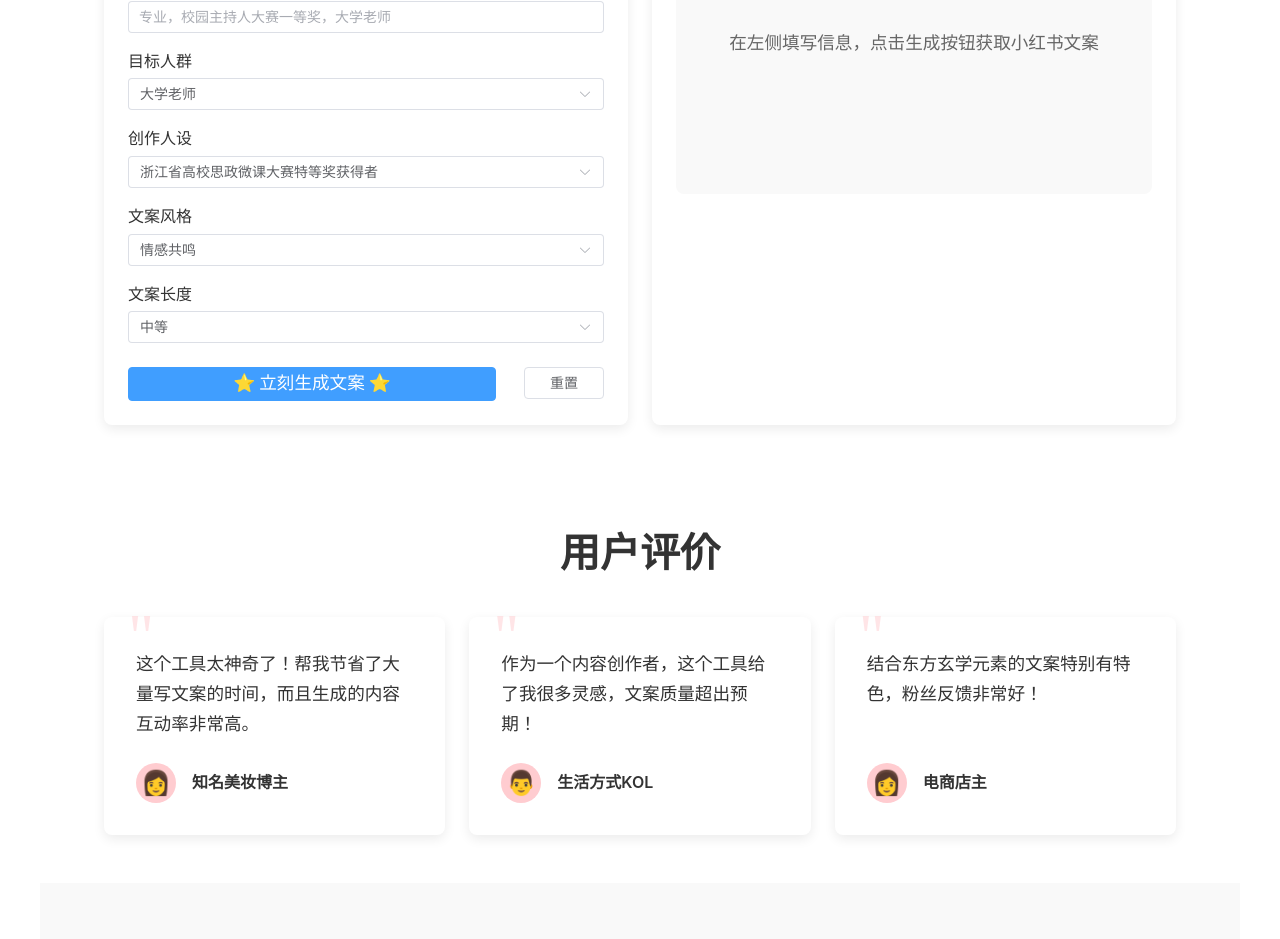
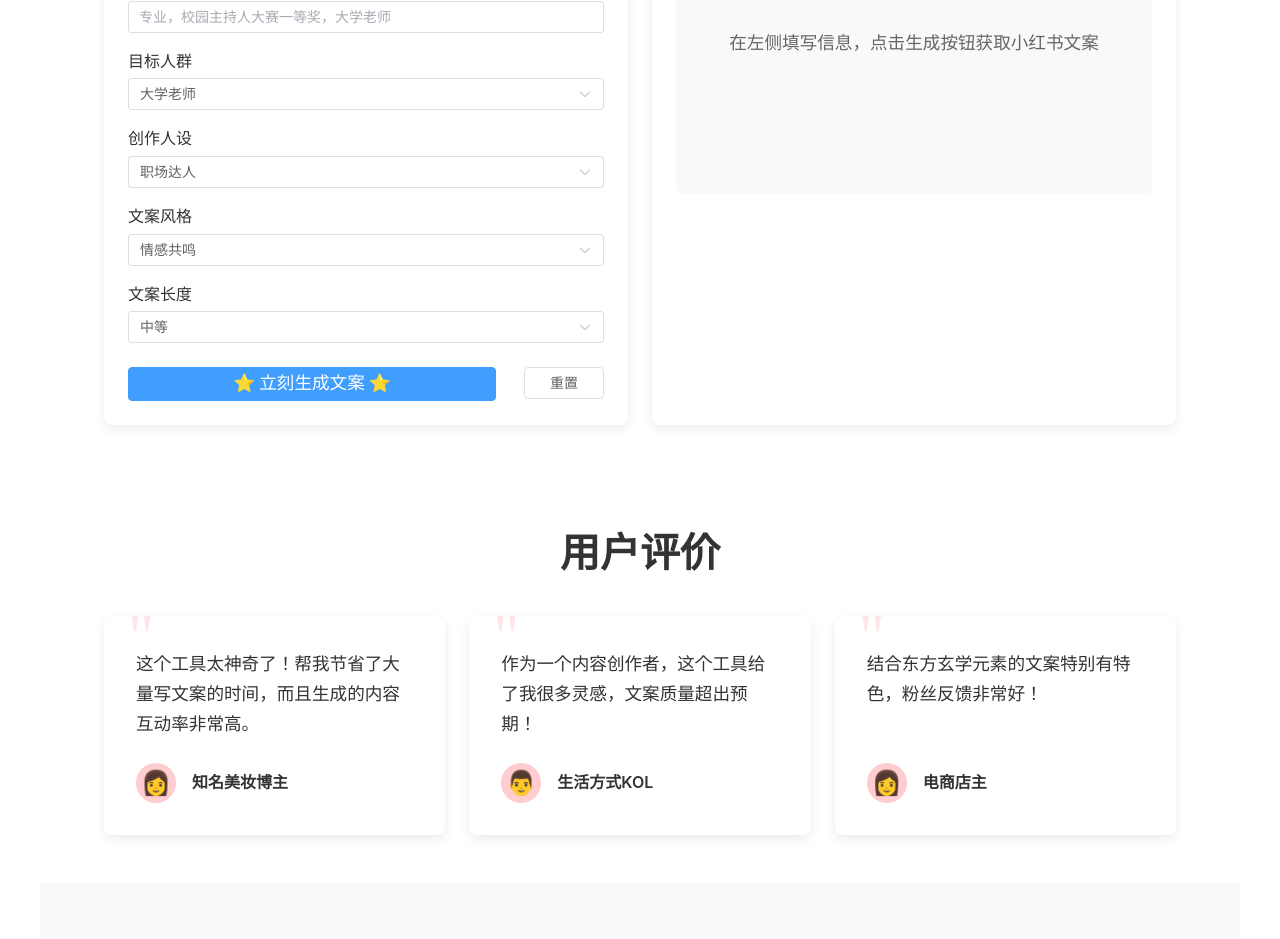
Before and after one commit to LGXfufile/redBookCreationImprover, a Vue app: page / in a window 1280 px wide. Shown: the part 1690-2629 px from the top of the page. Built offline with nearby package versions, Linux system fonts and the light colour scheme; no server answers.

Commit message:
fix config

```diff
--- a/src/components/GeneratorSection.vue
+++ b/src/components/GeneratorSection.vue
@@ -64,7 +64,7 @@
           <div class="form-group">
             <label for="creator">{{ $t('generator.creator') }}</label>
             <el-select v-model="formData.creator" class="select-full-width" id="creator">
-              <el-option value="浙江省高校思政微课大赛特等奖获得者" label="浙江省高校思政微课大赛特等奖获得者" />
+              <!-- <el-option value="浙江省高校思政微课大赛特等奖获得者" label="浙江省高校思政微课大赛特等奖获得者" /> -->
               <el-option value="辣妈生活家" label="辣妈生活家" />
               <el-option value="职场达人" label="职场达人" />
               <el-option value="美妆博主" label="美妆博主" />
@@ -221,7 +221,7 @@ export default defineComponent({
       topic: '',
       keywords: '',
       targetAudience: '大学老师',
-      creator: '浙江省高校思政微课大赛特等奖获得者',
+      creator: '职场达人',
       style: '情感共鸣',
       length: '中等'
     });
```
